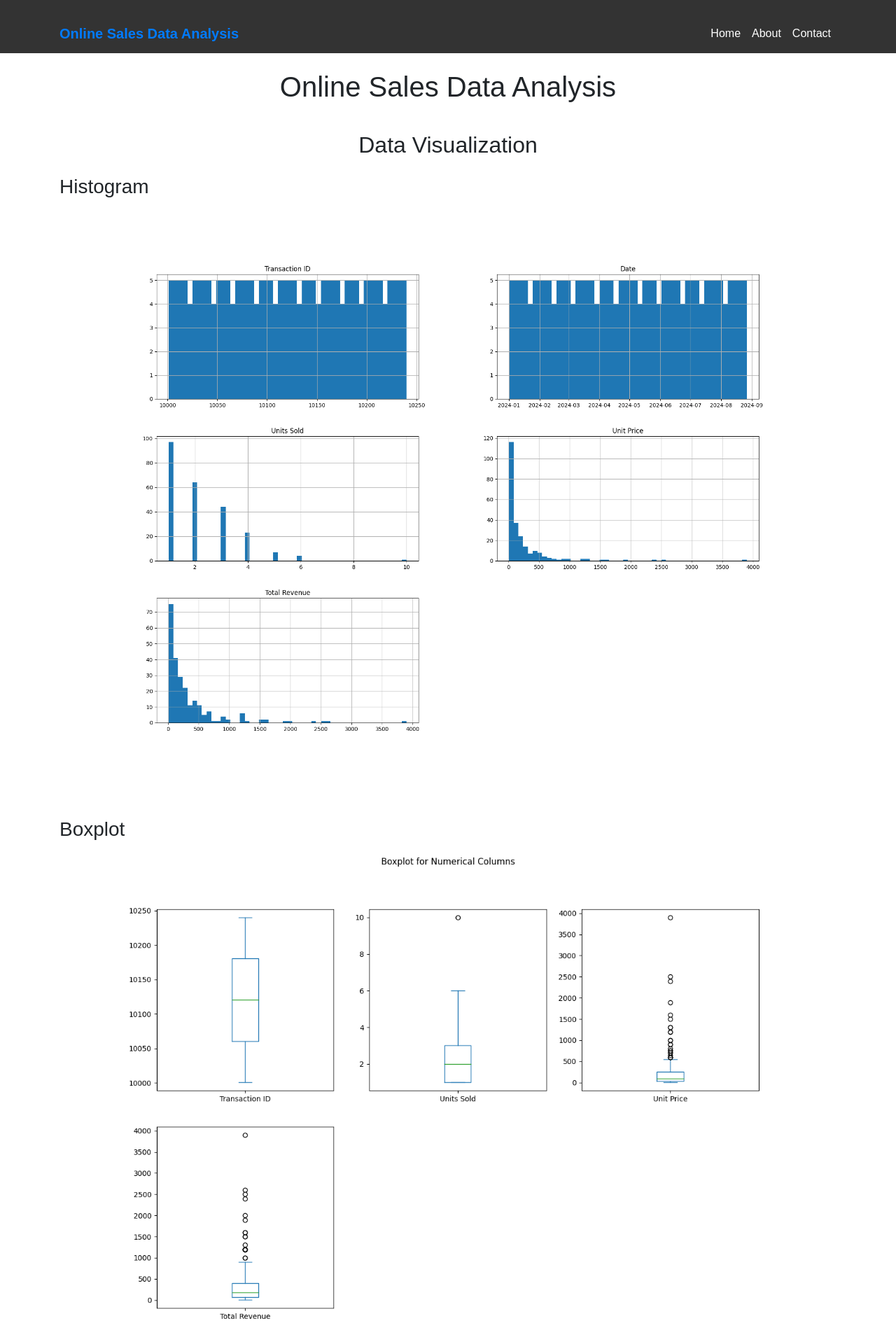
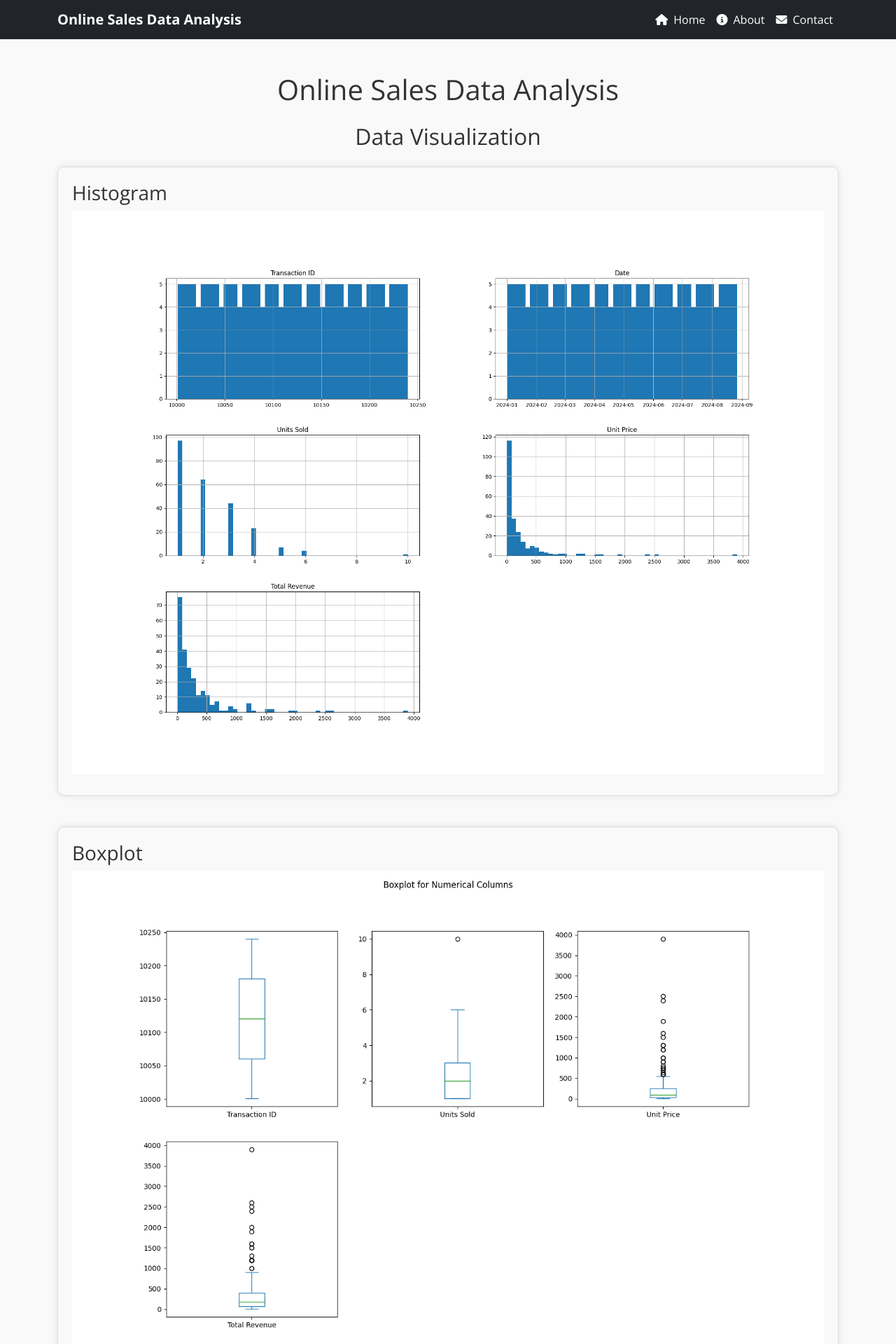
Before and after one commit to Vladid25/hackaton, a Flask app: template app/templates/index.html in a window 1280 px wide. Shown: the top 1920 px of the page at 70% size. Run offline with Flask 3, Linux system fonts and the light colour scheme; the template is opened without the code that fills it, so the values that code supplies are empty; some libraries are stand-ins or nearby versions.

Commit message:
Поправив дизайн та задав нормальну структуру проека(робочий)

```diff
--- a/app/static/css/styles.css
+++ b/app/static/css/styles.css
@@ -1,21 +1,49 @@
 body {
-    font-family: Arial, sans-serif;
-}
-
-.container {
-    margin-top: 20px;
-}
-
-.table-responsive {
-    margin-bottom: 40px;
-}
-
-h2 {
-    margin-top: 40px;
+    font-family: 'Open Sans', sans-serif;
+    font-size: 16px;
+    line-height: 1.5;
+    color: #333;
+    background-color: #f9f9f9;
 }
 
 .image-container {
     margin-bottom: 20px;
+    padding: 20px;
+    border: 1px solid #ddd;
+    border-radius: 10px;
+    box-shadow: 0 0 10px rgba(0, 0, 0, 0.1);
+}
+
+.image-container img {
+    width: 100%;
+    height: auto;
+    margin-bottom: 10px;
+}
+
+.image-container h3 {
+    margin-top: 0;
+}
+
+.table-responsive {
+    overflow-x: auto;
+}
+
+.table-responsive table {
+    width: 100%;
+    border-collapse: collapse;
+}
+
+.table-responsive th, .table-responsive td {
+    padding: 10px;
+    border: 1px solid #ddd;
+}
+
+.table-responsive th {
+    background-color: #f0f0f0;
+}
+
+.table-responsive td {
+    text-align: center;
 }
 
 .navbar {
@@ -34,11 +62,16 @@ h2 {
 .nav-link:hover {
     color: #ccc;
 }
+.navbar-toggler-icon {
+    font-size: 24px;
+}
 
 .footer {
+    padding: 20px;
     background-color: #333;
     color: #fff;
-    padding: 10px;
-    text-align: center;
-    margin-top: 40px;
 }
+
+.footer span {
+    font-size: 14px;
+}
--- a/app/templates/index.html
+++ b/app/templates/index.html
@@ -4,35 +4,40 @@
     <meta charset="UTF-8">
     <meta name="viewport" content="width=device-width, initial-scale=1.0">
     <title>Online Sales Data Analysis</title>
-    <link rel="stylesheet" href="https://stackpath.bootstrapcdn.com/bootstrap/4.3.1/css/bootstrap.min.css">
+    <link href="https://cdn.jsdelivr.net/npm/bootstrap@5.3.0/dist/css/bootstrap.min.css" rel="stylesheet">
+    <link rel="stylesheet" href="https://cdnjs.cloudflare.com/ajax/libs/font-awesome/6.4.0/css/all.min.css">
+    <link rel="preconnect" href="https://fonts.googleapis.com">
+    <link rel="preconnect" href="https://fonts.gstatic.com" crossorigin>
+    <link href="https://fonts.googleapis.com/css2?family=Open+Sans:wght@400;700&display=swap" rel="stylesheet">
     <link rel="stylesheet" href="{{ url_for('static', filename='css/styles.css') }}">
-    <link rel="stylesheet" href="https://cdn.jsdelivr.net/npm/bootstrap-icons@1.10.5/font/bootstrap-icons.css">
 </head>
 
 <body>
-    <nav class="navbar navbar-expand-lg">
+    <header>
+        <nav class="navbar navbar-expand-lg bg-dark navbar-dark">
             <div class="container">
                 <a class="navbar-brand" href="#">Online Sales Data Analysis</a>
-            <button class="navbar-toggler" type="button" data-toggle="collapse" data-target="#navbarNav" aria-controls="navbarNav" aria-expanded="false" aria-label="Toggle navigation">
+                <button class="navbar-toggler" type="button" data-bs-toggle="collapse" data-bs-target="#navbarNav" aria-controls="navbarNav" aria-expanded="false" aria-label="Toggle navigation">
                     <span class="navbar-toggler-icon"></span>
                 </button>
                 <div class="collapse navbar-collapse" id="navbarNav">
-                <ul class="navbar-nav ml-auto">
+                    <ul class="navbar-nav ms-auto">
                         <li class="nav-item">
-                        <a class="nav-link" href="#">Home</a>
+                            <a class="nav-link" href="#"><i class="fas fa-home me-2"></i>Home</a>
                         </li>
                         <li class="nav-item">
-                        <a class="nav-link" href="#">About</a>
+                            <a class="nav-link" href="#"><i class="fas fa-info-circle me-2"></i>About</a>
                         </li>
                         <li class="nav-item">
-                        <a class="nav-link" href="#">Contact</a>
+                            <a class="nav-link" href="#"><i class="fas fa-envelope me-2"></i>Contact</a>
                         </li>
                     </ul>
                 </div>
             </div>
         </nav>
+    </header>
 
-    <div class="container">
+    <main class="container my-5">
         <h1 class="my-4 text-center">Online Sales Data Analysis</h1>
 
         {% if sample_data %}
@@ -64,6 +69,7 @@
                     <img src="{{ url_for('static', filename='images/histogram.png') }}" alt="Histogram" class="img-fluid">
                 </div>
             </div>
+
             <div class="col-md-12 mb-4">
                 <div class="image-container">
                     <h3>Boxplot</h3>
@@ -94,7 +100,7 @@
             {{ feature_importance_text|safe }}
         </div>
         {% endif %}
-    </div>
+    </main>
 
     <footer class="footer">
         <div class="container">
@@ -102,9 +108,7 @@
         </div>
     </footer>
 
-    <script src="https://code.jquery.com/jquery-3.3.1.slim.min.js"></script>
-    <script src="https://cdnjs.cloudflare.com/ajax/libs/popper.js/1.14.7/umd/popper.min.js"></script>
-    <script src="https://stackpath.bootstrapcdn.com/bootstrap/4.3.1/js/bootstrap.min.js"></script>
+    <script src="https://cdn.jsdelivr.net/npm/bootstrap@5.3.0/dist/js/bootstrap.bundle.min.js"></script>
     <script src="{{ url_for('static', filename='js/scripts.js') }}"></script>
 </body>
 </html>
--- a/app/utils/visualization.py
+++ b/app/utils/visualization.py
@@ -1,5 +1,6 @@
 import matplotlib.pyplot as plt
 import seaborn as sns
+import plotly.express as px
 
 def visualize_data(data):
     # Візуалізація розподілу даних
@@ -10,6 +11,7 @@ def visualize_data(data):
     data.select_dtypes(include=['float64', 'int64']).plot(kind='box', subplots=True, layout=(2, 3), figsize=(15, 10), title='Boxplot for Numerical Columns')
     plt.savefig('app/static/images/boxplot.png')
     plt.close()
+
     # Видалення нечислових даних для кореляційної матриці
     numeric_data = data.select_dtypes(include=['float64', 'int64'])
     # Кореляційна матриця
```
Lines whose indentation alone changed are shown as unchanged.
